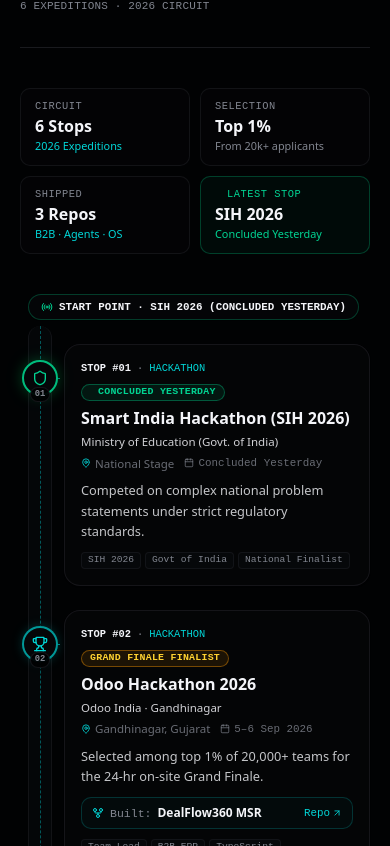
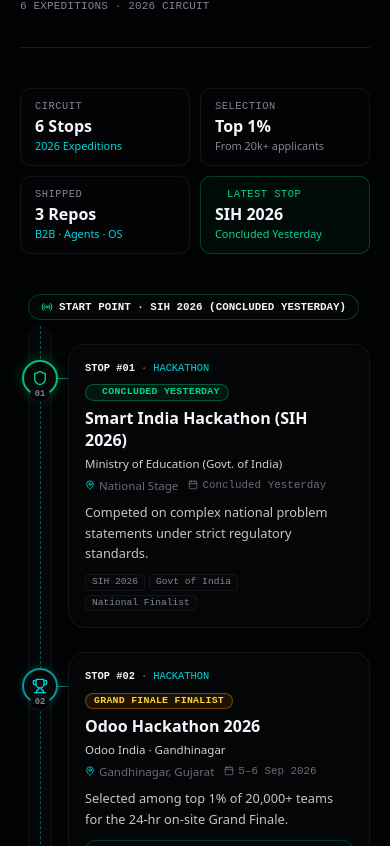
Before and after one commit to Shubham-997800/sdx30, a React (Vite) app: page / in a window 390 px wide. Shown: the part 11154-12000 px from the top of the page. Built offline with nearby package versions, Linux system fonts and the light colour scheme.

Commit message:
style(journey): optimize connector bridges and mobile spacing for senior roadmap

```diff
--- a/src/sections/journey/JourneyRoadmap.tsx
+++ b/src/sections/journey/JourneyRoadmap.tsx
@@ -166,7 +166,7 @@ export function JourneyRoadmap({ events }: JourneyRoadmapProps) {
                 className={cn(
                   'relative flex flex-col md:flex-row items-start',
                   // Mobile: offset right of road
-                  'pl-11 sm:pl-14 md:pl-0',
+                  'pl-12 sm:pl-14 md:pl-0',
                   // Desktop alignment
                   isEven ? 'md:justify-start' : 'md:justify-end'
                 )}
@@ -214,18 +214,18 @@ export function JourneyRoadmap({ events }: JourneyRoadmapProps) {
                 {isEven && (
                   <div
                     aria-hidden="true"
-                    className="hidden md:block absolute right-[calc(50%+1.1rem)] top-8.5 w-6 h-px bg-accent/60 pointer-events-none"
+                    className="hidden md:block absolute right-[calc(50%+1.15rem)] top-8.5 w-[1.45rem] h-px bg-gradient-to-l from-accent/70 to-border pointer-events-none"
                   />
                 )}
                 {!isEven && (
                   <div
                     aria-hidden="true"
-                    className="hidden md:block absolute left-[calc(50%+1.1rem)] top-8.5 w-6 h-px bg-accent/60 pointer-events-none"
+                    className="hidden md:block absolute left-[calc(50%+1.15rem)] top-8.5 w-[1.45rem] h-px bg-gradient-to-r from-accent/70 to-border pointer-events-none"
                   />
                 )}
                 <div
                   aria-hidden="true"
-                  className="block md:hidden absolute left-5 top-8.5 w-5 h-px bg-accent/60 pointer-events-none"
+                  className="block md:hidden absolute left-[2.3rem] top-8.5 w-5 h-px bg-gradient-to-r from-accent/70 to-border pointer-events-none"
                 />
 
                 {/* ─── Senior Compact Milestone Card ─── */}
```
